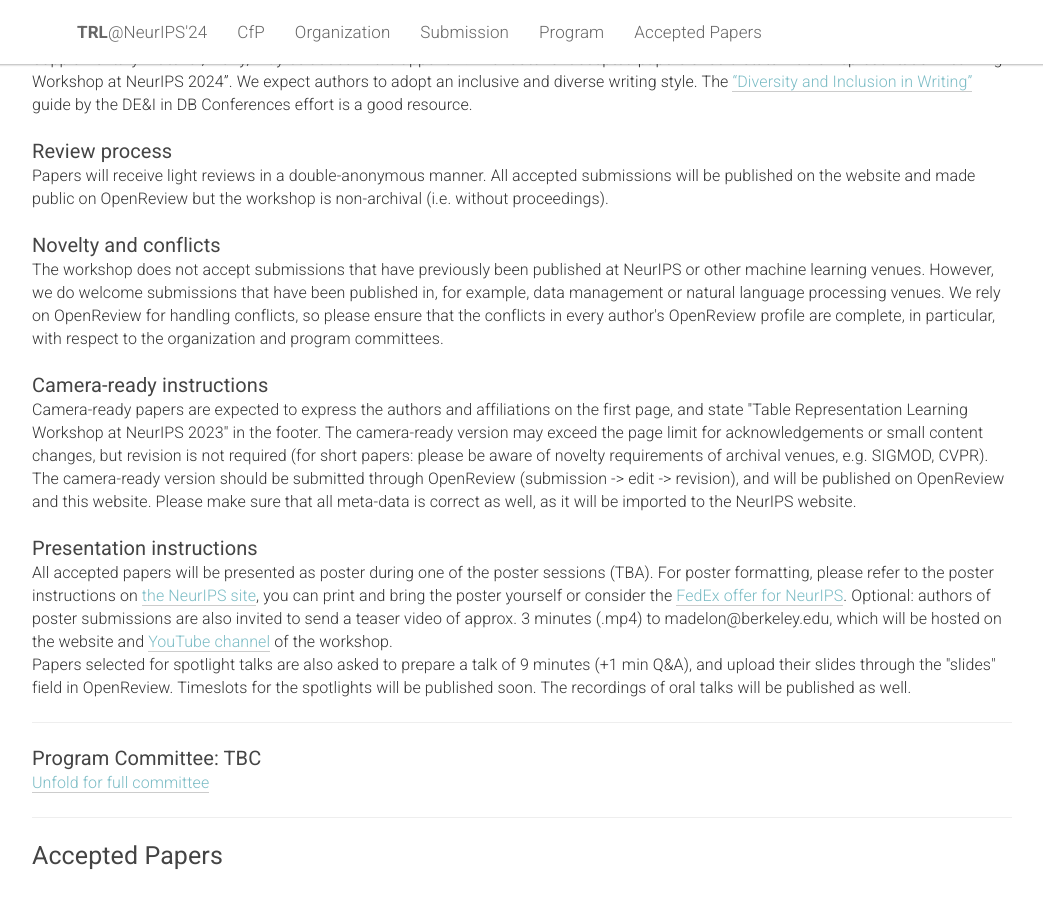
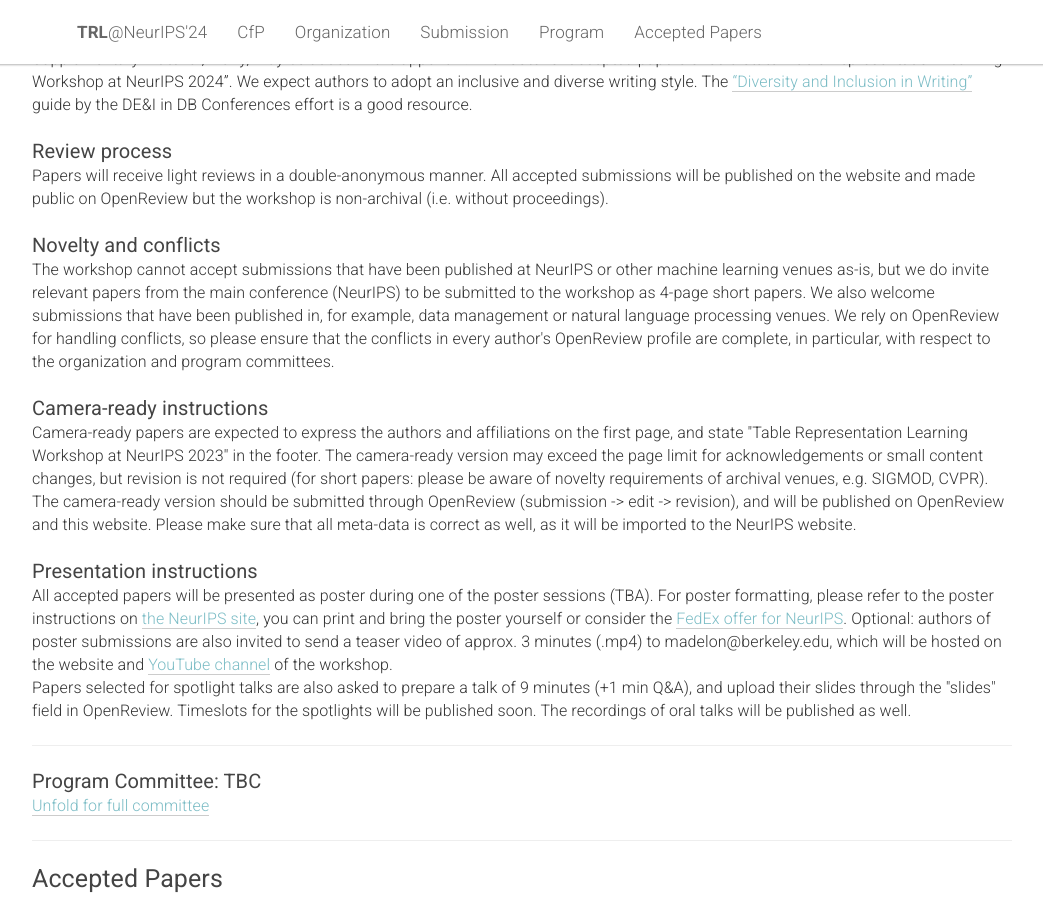
Before and after one commit to table-representation-learning/table-representation-learning.github.io, a Jekyll site: the page built from _pages/home.html, in a window 1280 px wide and 900 px high, scrolled down 3221 px. Shown: the whole window, without its empty margins (118-1161 px from the left). Built offline with Jekyll 4.4.1, drawn with Linux system fonts in a browser that asks for light colours; some of the changed text lies outside the part shown.

Commit message:
Update notif date and novelty requirement

```diff
--- a/_pages/home.html
+++ b/_pages/home.html
@@ -865,8 +865,8 @@ acknowledgements: ""
         <div class="col-xs-12">
             <br>
             <h3>Novelty and conflicts</h3>
-            The workshop does not accept submissions that have previously been published at NeurIPS or other machine learning venues.
-            However, we do welcome submissions that have been published in, for example, data management or natural language processing venues.
+            The workshop cannot accept submissions that have been published at NeurIPS or other machine learning venues as-is, but we do invite relevant papers from the main conference (NeurIPS) to be submitted to the workshop as 4-page short papers.
+            We also welcome submissions that have been published in, for example, data management or natural language processing venues.
             We rely on OpenReview for handling conflicts, so please ensure that the conflicts in every author's OpenReview profile are complete, in particular, with respect to the organization and program committees.
             <br>
         </div>
```
Also changed, not shown: other parts of _pages/home.html (+1 -1 lines).
